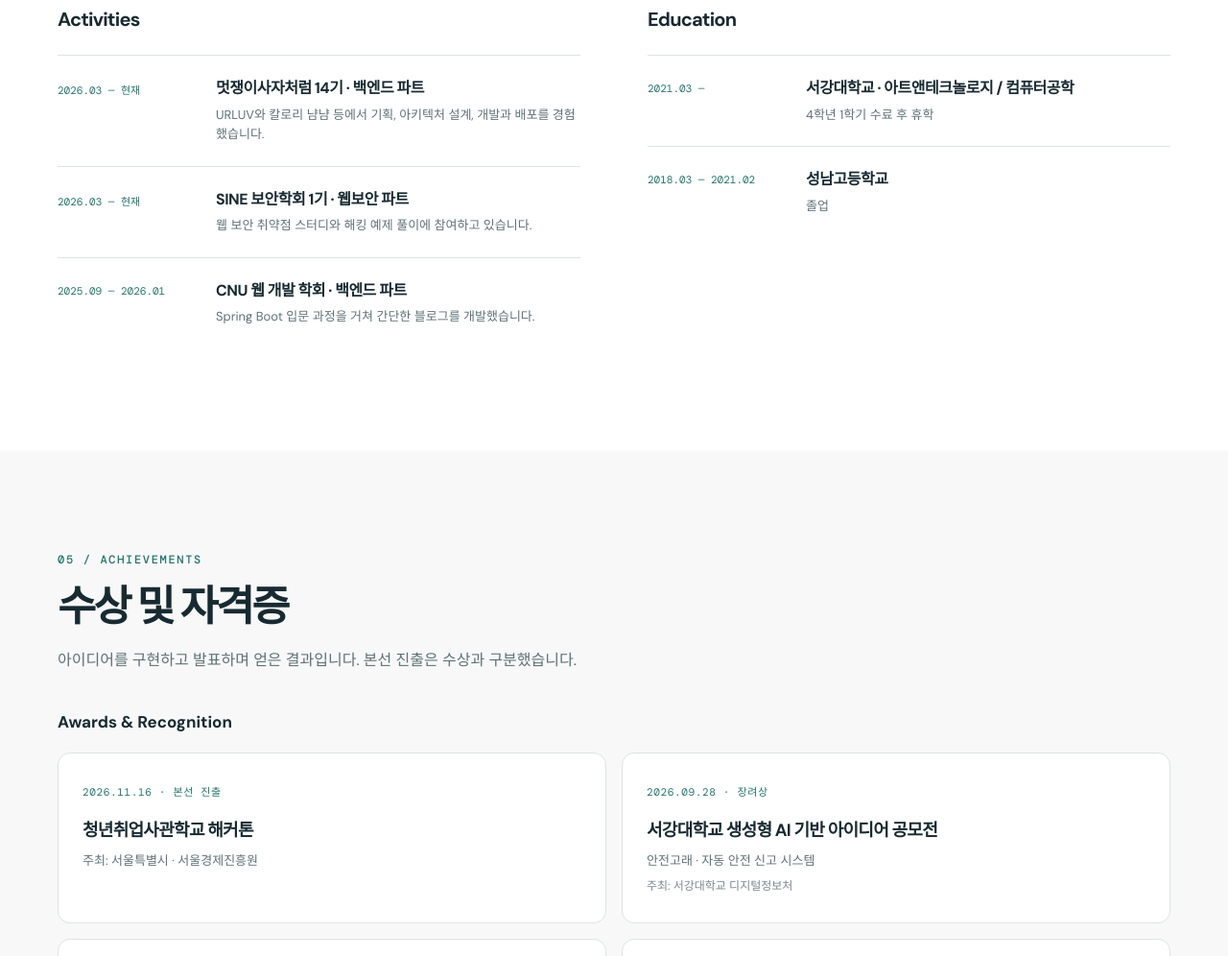
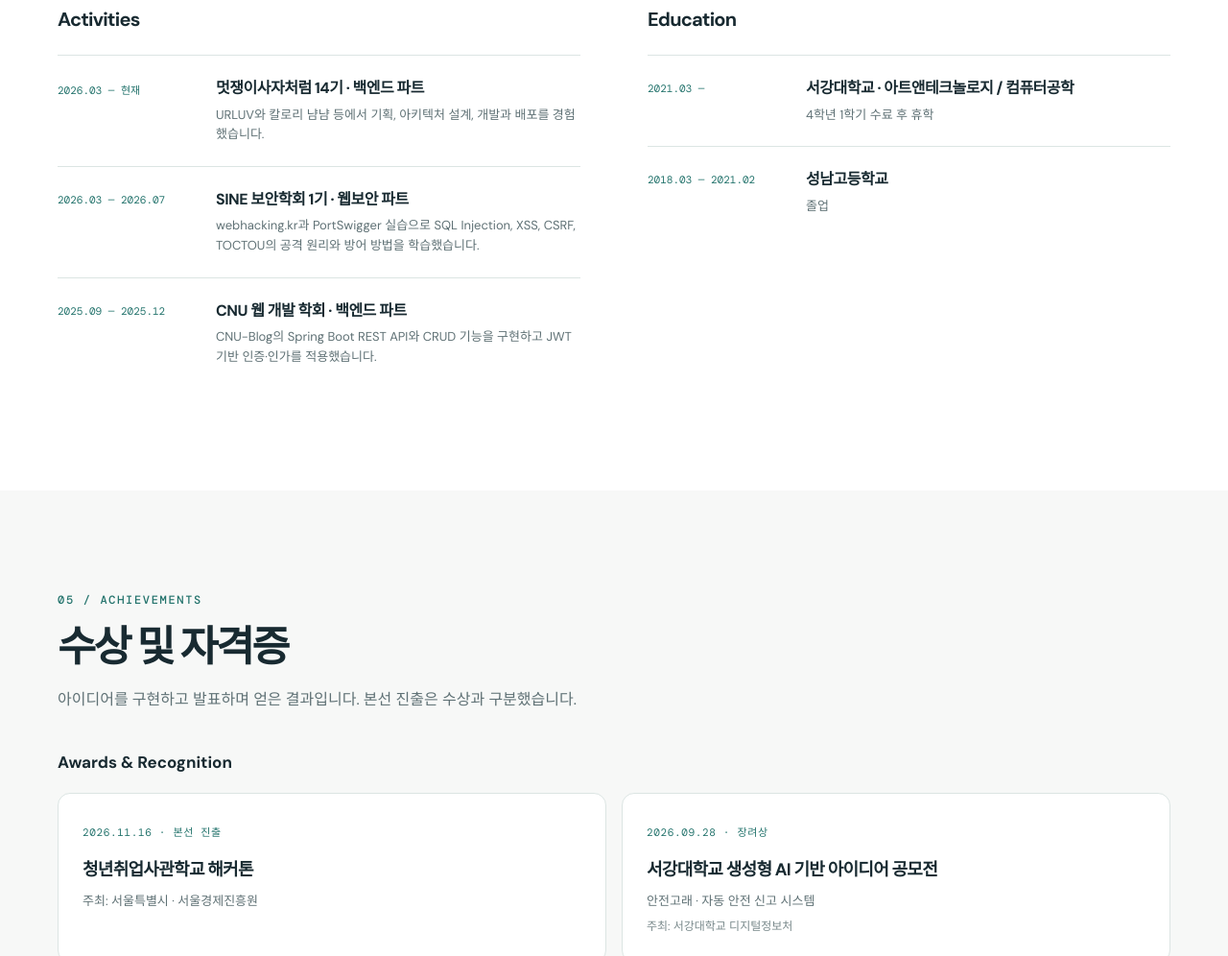
Before and after one commit to channi3714/portfolio, a plain HTML site: page index.html in a window 1280 px wide. Shown: the part 3334-4330 px from the top of the page at 96% size. Drawn offline with nearby package versions, Linux system fonts and the light colour scheme.

Commit message:
Detail CNU and SINE activities

```diff
--- a/index.html
+++ b/index.html
@@ -68,8 +68,8 @@
     <section class="section" id="journey"><div class="wrap"><div class="section-heading"><p class="eyebrow">04 / JOURNEY</p><h2>활동과 학력</h2><p>백엔드 개발과 웹 보안을 공부하며 팀 프로젝트를 이어왔습니다.</p></div>
       <div class="journey-grid"><div class="journey-column"><h3>Activities</h3>
         <article class="journey-item"><span>2026.03 — 현재</span><div><h4>멋쟁이사자처럼 14기 · 백엔드 파트</h4><p>URLUV와 칼로리 냠냠 등에서 기획, 아키텍처 설계, 개발과 배포를 경험했습니다.</p></div></article>
-        <article class="journey-item"><span>2026.03 — 현재</span><div><h4>SINE 보안학회 1기 · 웹보안 파트</h4><p>웹 보안 취약점 스터디와 해킹 예제 풀이에 참여하고 있습니다.</p></div></article>
-        <article class="journey-item"><span>2025.09 — 2026.01</span><div><h4>CNU 웹 개발 학회 · 백엔드 파트</h4><p>Spring Boot 입문 과정을 거쳐 간단한 블로그를 개발했습니다.</p></div></article>
+        <article class="journey-item"><span>2026.03 — 2026.07</span><div><h4>SINE 보안학회 1기 · 웹보안 파트</h4><p>webhacking.kr과 PortSwigger 실습으로 SQL Injection, XSS, CSRF, TOCTOU의 공격 원리와 방어 방법을 학습했습니다.</p></div></article>
+        <article class="journey-item"><span>2025.09 — 2025.12</span><div><h4>CNU 웹 개발 학회 · 백엔드 파트</h4><p>CNU-Blog의 Spring Boot REST API와 CRUD 기능을 구현하고 JWT 기반 인증·인가를 적용했습니다.</p></div></article>
       </div><div class="journey-column"><h3>Education</h3>
         <article class="journey-item"><span>2021.03 —</span><div><h4>서강대학교 · 아트앤테크놀로지 / 컴퓨터공학</h4><p>4학년 1학기 수료 후 휴학</p></div></article>
         <article class="journey-item"><span>2018.03 — 2021.02</span><div><h4>성남고등학교</h4><p>졸업</p></div></article>
```
